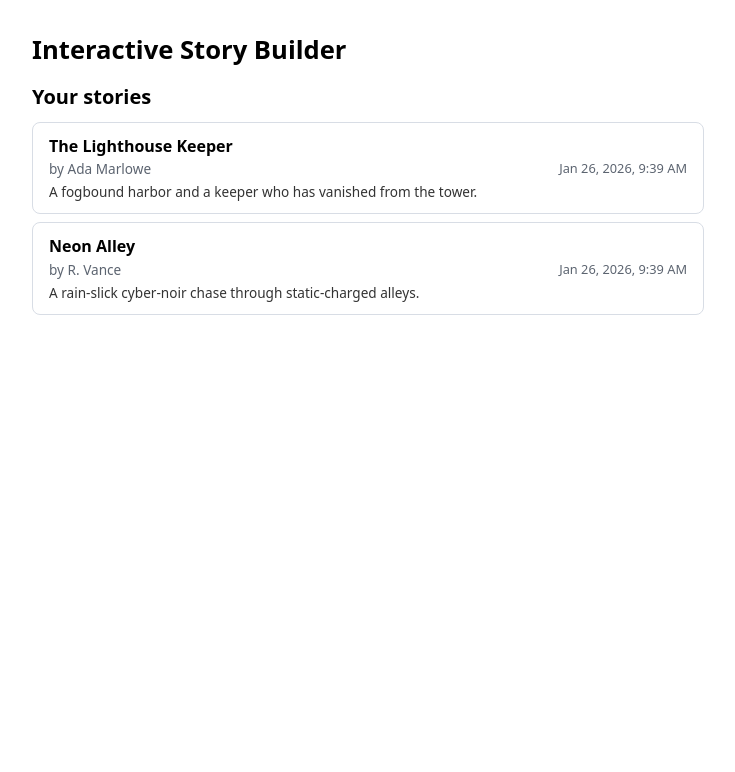
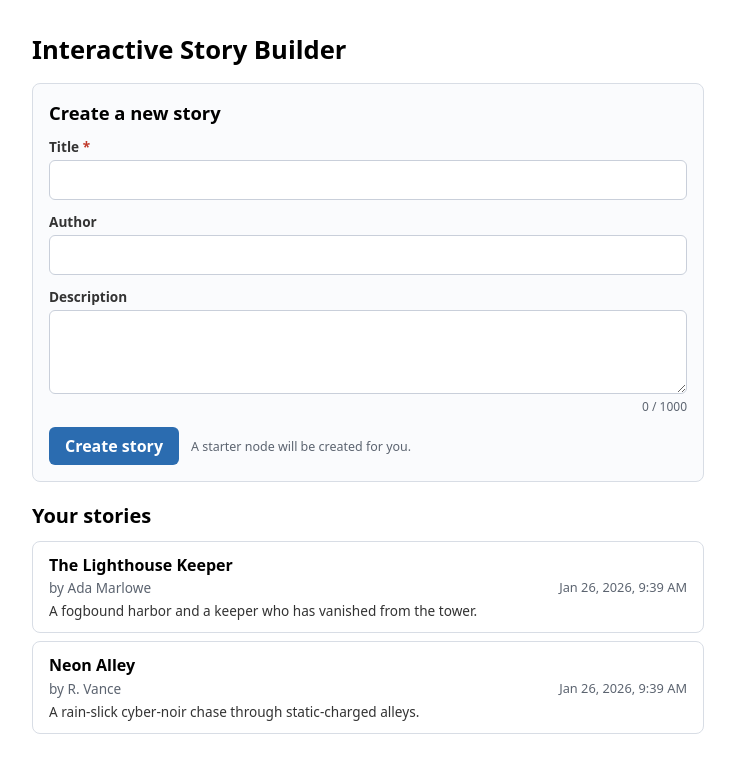
Before and after one commit to satyapalsharma/interactive-story-builder, a Vue app: page / in a window 1280 px wide. Shown: the top 772 px of the page, without its empty margins (272-1007 px from the left). Built offline with nearby package versions, Linux system fonts and the light colour scheme.

Commit message:
feat: create-new-story-misc

```diff
--- a/src/App.vue
+++ b/src/App.vue
@@ -1,11 +1,22 @@
 <script setup lang="ts">
+import { ref } from 'vue';
 import StoryList from '@/components/StoryList.vue';
+import CreateStoryForm from '@/components/CreateStoryForm.vue';
+import type { StorySummary } from '@/types/story';
+
+// Bumped after a story is created; re-keys the list so it re-reads storage.
+const listVersion = ref(0);
+
+function onStoryCreated(_summary: StorySummary) {
+  listVersion.value += 1;
+}
 </script>
 
 <template>
   <main>
     <h1>Interactive Story Builder</h1>
-    <StoryList />
+    <CreateStoryForm @created="onStoryCreated" />
+    <StoryList :key="listVersion" />
   </main>
 </template>
 
@@ -17,6 +28,10 @@ main {
   font-family: system-ui, sans-serif;
 }
 
+main > * {
+  margin-bottom: 1.25rem;
+}
+
 h1 {
   margin: 0 0 1rem;
   font-size: 1.6rem;
--- a/src/types/story.ts
+++ b/src/types/story.ts
@@ -14,13 +14,14 @@ export type Story = {
   id: string;
   title: string;
   author: string;
+  description: string;
   lastModified: string; // ISO 8601 UTC timestamp
   nodes: StoryNode[];
 };
 
 export type StorySummary = Pick<
   Story,
-  'id' | 'title' | 'author' | 'lastModified'
+  'id' | 'title' | 'author' | 'description' | 'lastModified'
 >;
 
 /**
@@ -68,6 +69,7 @@ export function isStorySummary(
     typeof v.id === 'string' &&
     typeof v.title === 'string' &&
     typeof v.author === 'string' &&
+    typeof v.description === 'string' &&
     typeof v.lastModified === 'string' &&
     isValidUtcTimestamp(v.lastModified)
   );
```
